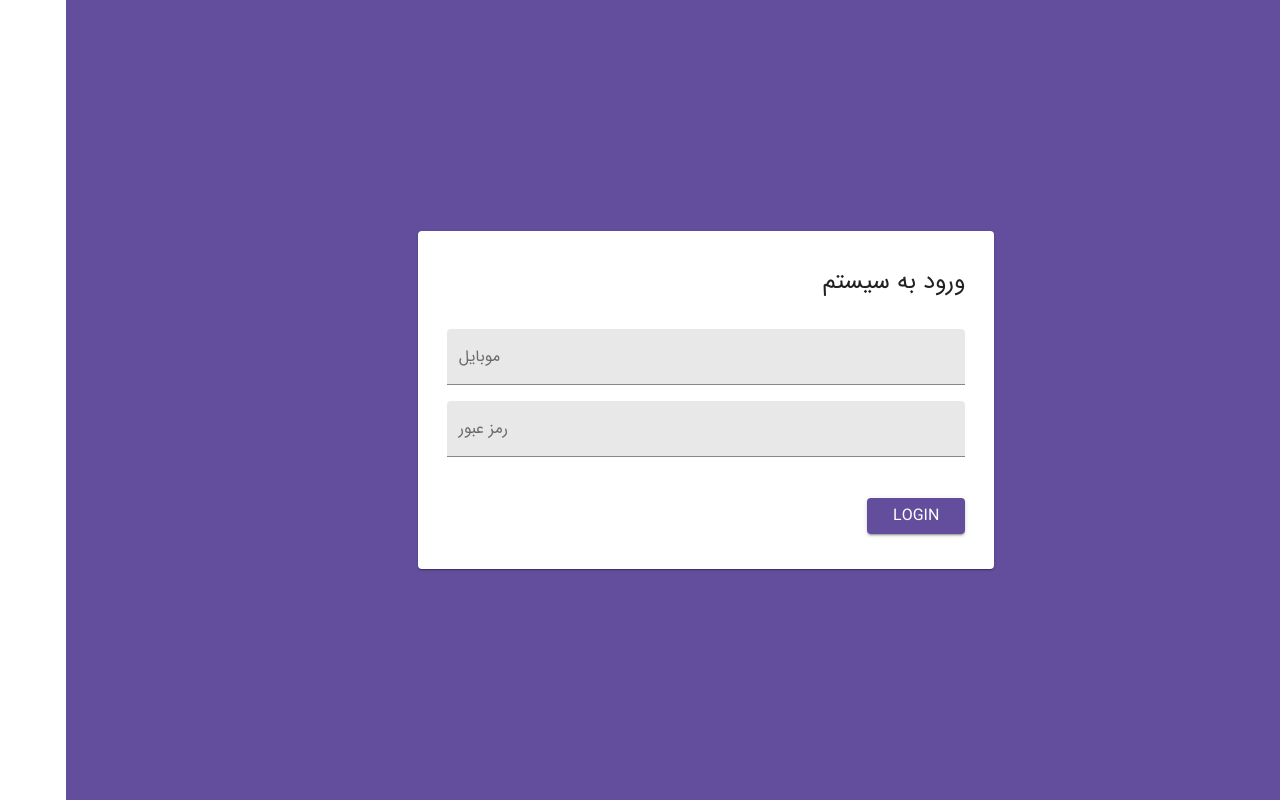
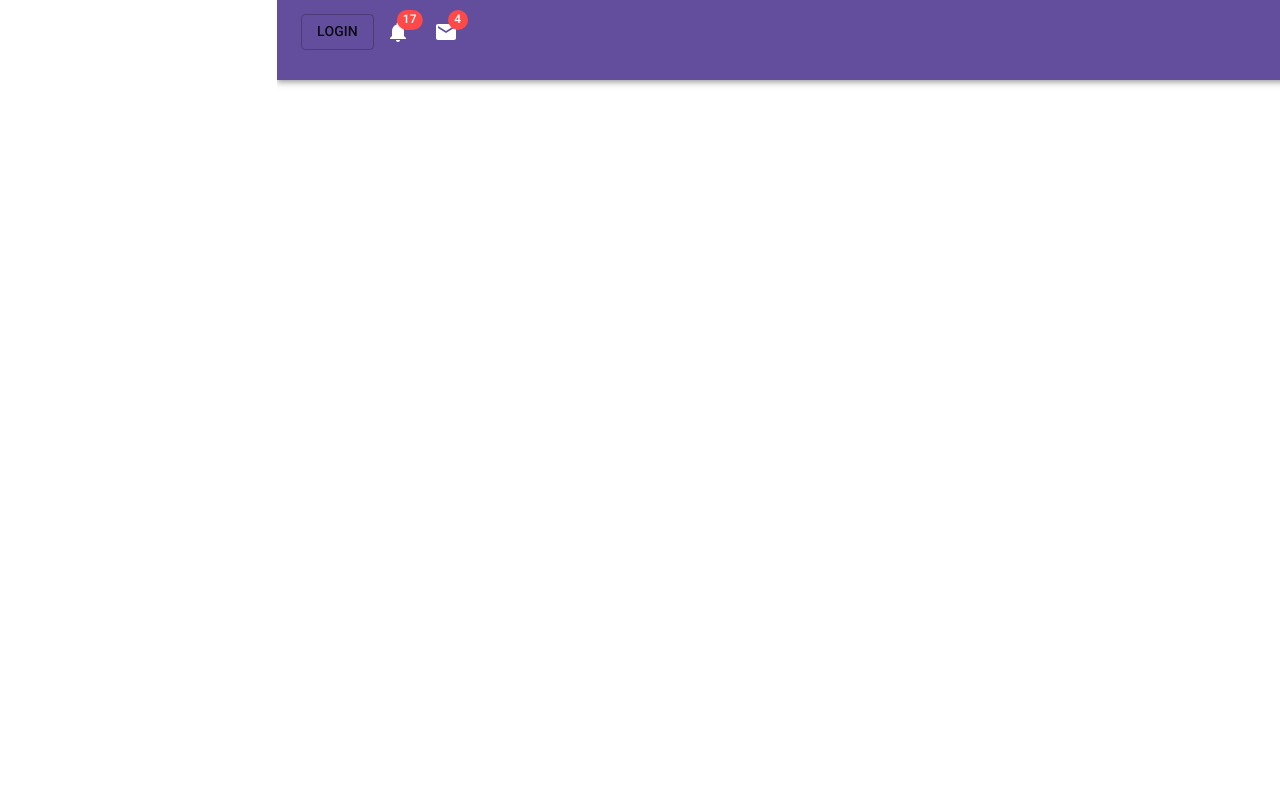
Before and after one commit to amirsadri73/barox-driver, a React (Create React App) app: page / in a window 1280 px wide. Before the commit this address led to /login. Built offline with nearby package versions, Linux system fonts and the light colour scheme; what jss-rtl would draw is missing.

Commit message:
appBar component added

```diff
--- /dev/null
+++ b/src/components/appBar/index.js
@@ -0,0 +1,58 @@
+import React, { useState, useCallBack } from 'react';
+import { makeStyles } from "@material-ui/core/styles";
+import { AppBar, Toolbar, Button, Typography, Grid, Menu, MenuItem, Badge } from '@material-ui/core';
+
+import IconButton from '@material-ui/core/IconButton';
+import MenuIcon from '@material-ui/icons/Menu';
+
+import MailIcon from '@material-ui/icons/Mail';
+import NotificationsIcon from '@material-ui/icons/Notifications';
+
+const useStyles = makeStyles(theme => ({
+    appBar: {
+        height: "10vh",
+        width: "100vw",
+      },
+      appBarIcons: {
+        marginRight: "1%",
+        display: "flex"
+      },
+    menuButton: {
+        marginRight: theme.spacing(2),
+      },
+      title: {
+        flexGrow: 1,
+      }
+}));
+
+
+const CostumeAppBar = props => {
+    const classes = useStyles();
+    return (
+        <AppBar position="static" className={classes.appBar}>
+            <Toolbar>
+              <IconButton edge="start" className={classes.menuButton} color="inherit" >
+                <MenuIcon />
+              </IconButton>
+              <Typography variant="h6" className={classes.title}>
+                News
+              </Typography>
+              <div className={classes.appBarIcons}>
+                <IconButton color="inherit">
+                <Badge badgeContent={4} color="secondary">
+                  <MailIcon />
+                </Badge>
+                </IconButton>
+                <IconButton color="inherit">
+                <Badge badgeContent={17} color="secondary">
+                  <NotificationsIcon />
+                </Badge>
+                </IconButton>
+              </div>
+              <Button variant={"outlined"} className={classes.button}>Login</Button>
+            </Toolbar>
+          </AppBar>
+    );
+};
+
+export default CostumeAppBar;
--- a/src/screens/Home/index.js
+++ b/src/screens/Home/index.js
@@ -1,13 +1,8 @@
 import React, { useState, useCallback, useEffect } from "react";
 import { Redirect } from "react-router-dom";
 import { makeStyles } from "@material-ui/core/styles";
-import { AppBar, Toolbar, Button, Typography, Grid, Menu, MenuItem, Badge } from '@material-ui/core';
-
-import IconButton from '@material-ui/core/IconButton';
-import MenuIcon from '@material-ui/icons/Menu';
-
-import MailIcon from '@material-ui/icons/Mail';
-import NotificationsIcon from '@material-ui/icons/Notifications';
+import { Toolbar, Button, Typography, Grid, Menu, MenuItem, Badge } from '@material-ui/core';
+import CostumeAppBar from '../../components/appBar';
 
 const drawerWidth = 240;
 const useStyles = makeStyles(theme => ({
@@ -46,38 +41,16 @@ const HomeScreen = props => {
   const userToken = localStorage.getItem("userToken");
   console.log(userToken);
   const classes = useStyles();
-  if (userToken === null) return <Redirect to="/login" push />;
-  else return (
+  //if (userToken === null) return <Redirect to="/login" push />;
+  //else return (
+    return (
   <div className={classes.container}>
     <Grid
         container
         className={classes.grid}
       >
         <Grid item xs={1} sm={1}>
-          <AppBar position="static" className={classes.appBar}>
-            <Toolbar>
-              <IconButton edge="start" className={classes.menuButton} color="inherit" >
-                <MenuIcon />
-              </IconButton>
-              <Typography variant="h6" className={classes.title}>
-                News
-              </Typography>
-              <div className={classes.appBarIcons}>
-                <IconButton color="inherit">
-                <Badge badgeContent={4} color="secondary">
-                  <MailIcon />
-                </Badge>
-                </IconButton>
-                <IconButton color="inherit">
-                <Badge badgeContent={17} color="secondary">
-                  <NotificationsIcon />
-                </Badge>
-                </IconButton>
-              </div>
-              <Button variant={"outlined"} className={classes.button}>Login</Button>
-            </Toolbar>
-          </AppBar>
-
+          <CostumeAppBar />
         </Grid>
       </Grid>
   </div>
--- a/src/screens/Login/index.js
+++ b/src/screens/Login/index.js
@@ -62,7 +62,7 @@ const LoginScreen = props => {
       });
   }, [mobile, password]);
   const classes = useStyles();
-  if (localStorage.getItem("userToken") === null)
+  //if (localStorage.getItem("userToken") === null)
     return (
       <div className={classes.container}>
         <Grid
@@ -105,7 +105,7 @@ const LoginScreen = props => {
         </Grid>
       </div>
     );
-    else return <Redirect to="/" push />
+    //else return <Redirect to="/" push />
 };
 
 export default withRouter(LoginScreen);
```
